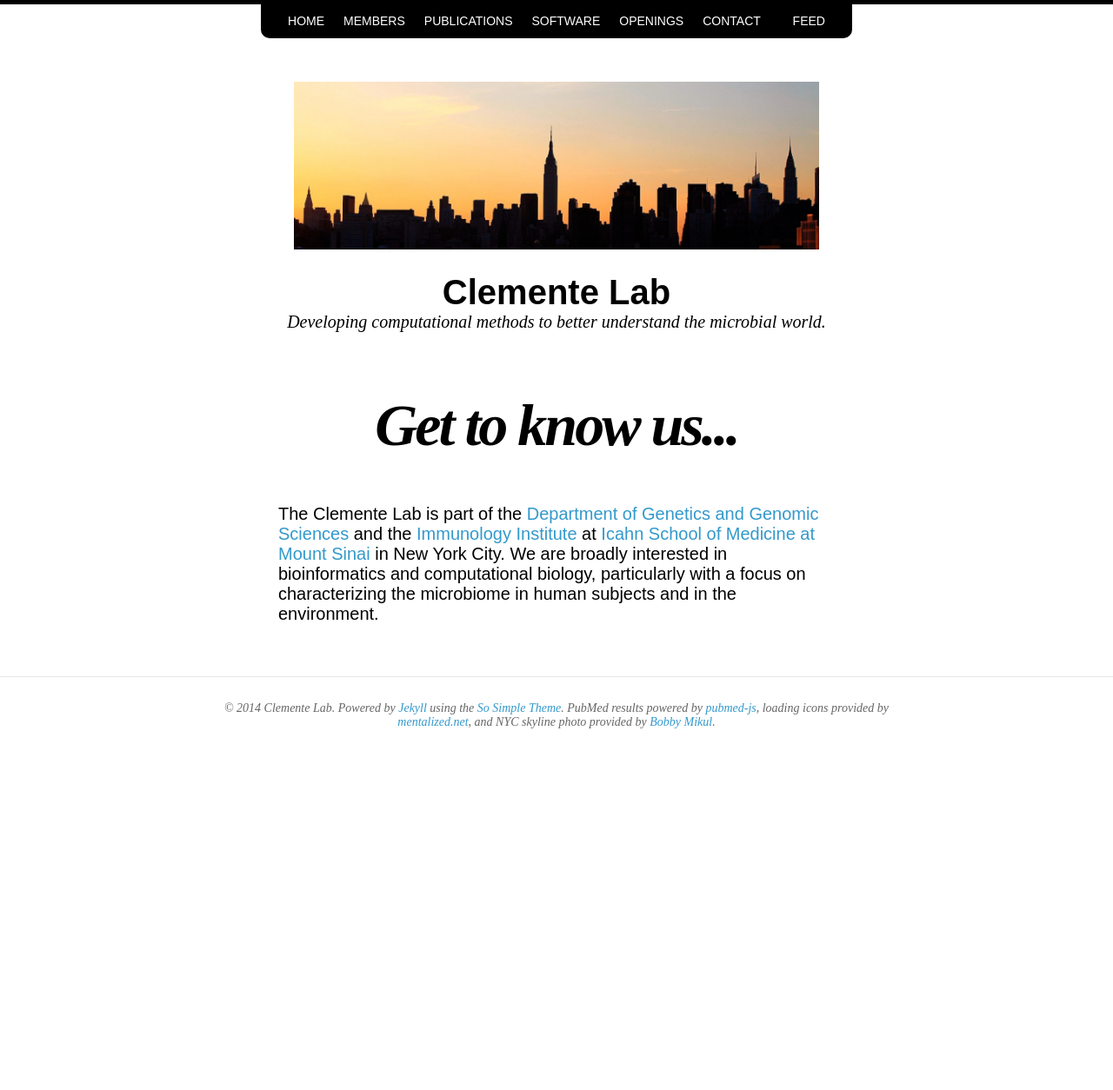
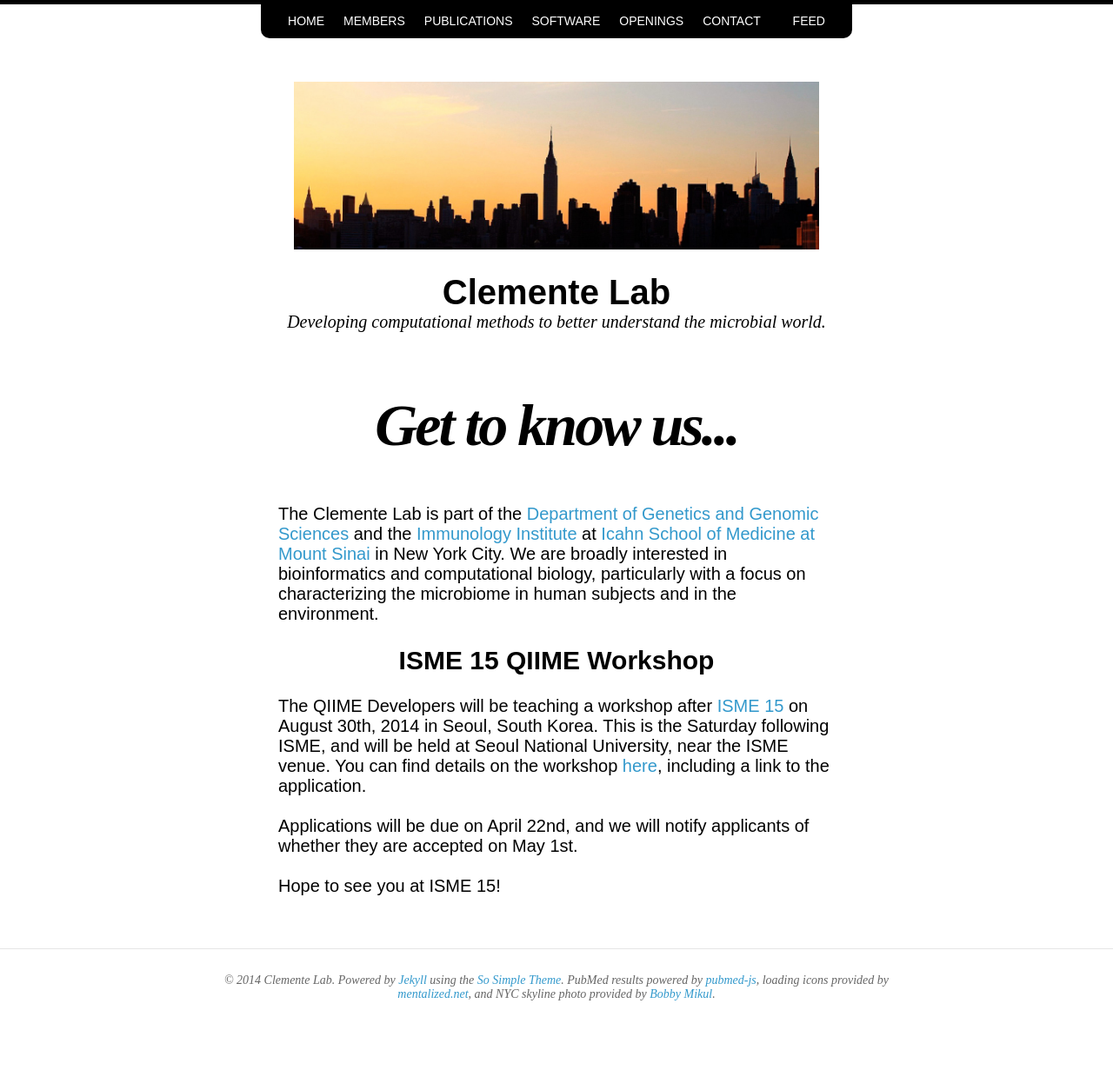
Before and after one commit to clemente-lab/clemente-lab.github.com, a Jekyll site: the page built from index.html, in a window 1280 px wide. Shown: the whole page at 87% size. Built offline with Jekyll 4.4.1, drawn with Linux system fonts in a browser that asks for light colours; nearby versions of some CDN libraries; before the commit the page ends 941 px from its top, so only the background shows below that.

Commit message:
Add ISME 15 announcement

```diff
--- a/index.html
+++ b/index.html
@@ -8,6 +8,14 @@ tags: [home, bioinformatics, computational-biology]
 
 The Clemente Lab is part of the <a href="http://icahn.mssm.edu/departments-and-institutes/genomics">Department of Genetics and Genomic Sciences</a> and the <a href="http://icahn.mssm.edu/research/institutes/immunology-institute">Immunology Institute</a> at <a href="http://icahn.mssm.edu">Icahn School of Medicine at Mount Sinai</a> in New York City. We are broadly interested in bioinformatics and computational biology, particularly with a focus on characterizing the microbiome in human subjects and in the environment.
 
+<center><h1>ISME 15 QIIME Workshop</h1></center>
+
+The QIIME Developers will be teaching a workshop after <a href="http://www.isme-microbes.org/isme15">ISME 15</a> on August 30th, 2014 in Seoul, South Korea. This is the Saturday following ISME, and will be held at Seoul National University, near the ISME venue. You can find details on the workshop <a href="http://qiime.org/workshops/isme15-qiime.pdf">here</a>, including a link to the application.
+<br/><br/>
+Applications will be due on April 22nd, and we will notify applicants of whether they are accepted on May 1st.
+<br/><br/>
+Hope to see you at ISME 15!
+
 <!--
 {% for post in site.posts limit:10 %}
 <ul class="post-list">
```
